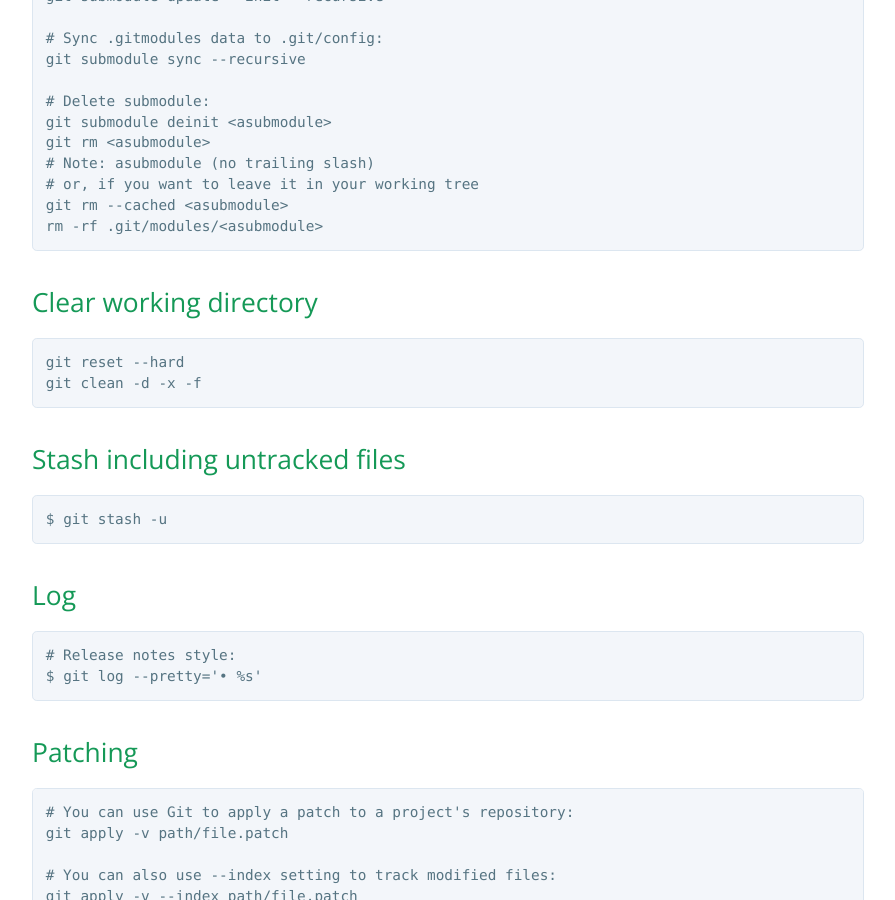
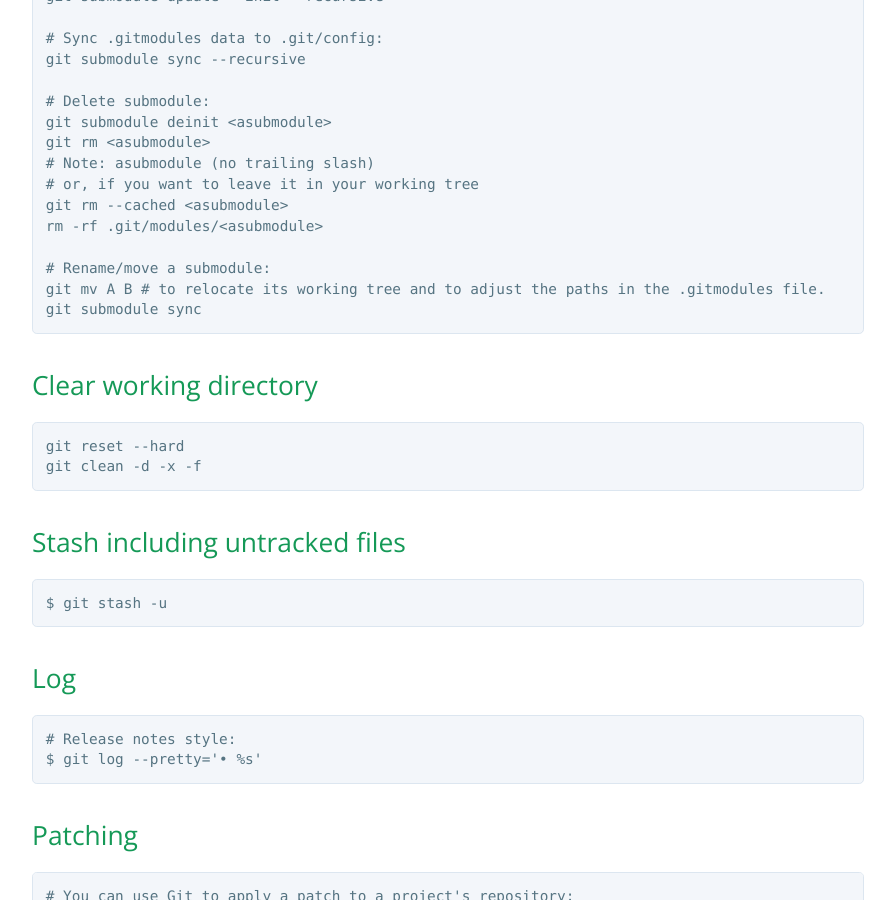
Before and after one commit to highweb/web-wiki, a Jekyll site: the page built from git.md, in a window 1280 px wide and 900 px high, scrolled down 1385 px. Shown: the whole window, without its empty margins (192-1087 px from the left). Built offline with Jekyll 4.4.1, drawn with Linux system fonts in a browser that asks for light colours.

Commit message:
Update git.md

````diff
--- a/git.md
+++ b/git.md
@@ -59,6 +59,10 @@ git rm <asubmodule>
 # or, if you want to leave it in your working tree
 git rm --cached <asubmodule>
 rm -rf .git/modules/<asubmodule>
+
+# Rename/move a submodule:
+git mv A B # to relocate its working tree and to adjust the paths in the .gitmodules file.
+git submodule sync
 ```
 
 ## Clear working directory
````
